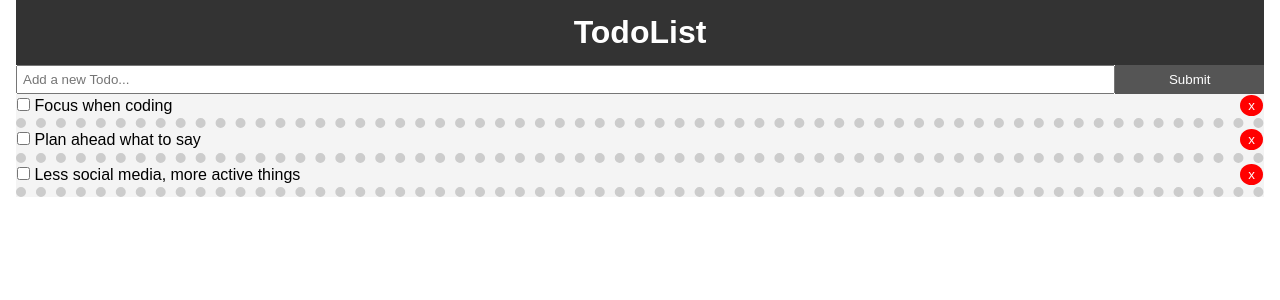
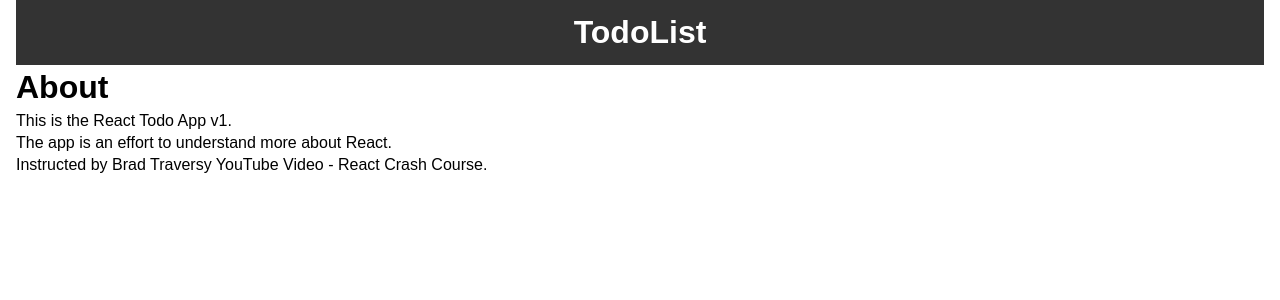
Before and after one commit to CodeLyoko2610/reactTodoApp-01, a React (Create React App) app: page /about in a window 1280 px wide. Shown: the top 300 px of the page. Built offline with nearby package versions, Linux system fonts and the light colour scheme.

Commit message:
Add react-router-dom to manage routes | Add About page.

```diff
--- a/package.json
+++ b/package.json
@@ -8,6 +8,7 @@
     "@testing-library/user-event": "^7.2.1",
     "react": "^16.12.0",
     "react-dom": "^16.12.0",
+    "react-router-dom": "^5.1.2",
     "react-scripts": "3.3.0",
     "uuid": "^3.4.0"
   },
--- a/src/App.js
+++ b/src/App.js
@@ -1,8 +1,10 @@
 import React from 'react';
 import './App.css';
 import uuid from 'uuid';
+import { BrowserRouter as Router, Route } from 'react-router-dom';
 
 //import components
+import About from './components/pages/About';
 import Todos from './components/Todos';
 import Header from './components/layouts/Header';
 import AddTodo from './components/AddTodo';
@@ -64,18 +66,31 @@ class App extends React.Component {
     //console.log(this.state.todos); //Output information from the state
 
     return (
+      <Router>
         <div className='App'>
           <div className='container'>
             <Header />
+
+            <Route
+              exact
+              path='/'
+              render={props => (
+                <React.Fragment>
                   <AddTodo addTodo={this.addTodo} />
                   <Todos
                     todos={this.state.todos}
                     markComplete={this.markComplete}
                     delTodo={this.delTodo}
                   />{' '}
+                </React.Fragment>
+              )}
+            />
+
+            <Route path='/about' component={About} />
             {/* Take information from state to component as a prop */}
           </div>
         </div>
+      </Router>
     );
   }
 }
--- /dev/null
+++ b/src/components/pages/About.js
@@ -0,0 +1,12 @@
+import React from 'react';
+
+export default function About() {
+  return (
+    <React.Fragment>
+      <h1>About</h1>
+      <p>This is the React Todo App v1.</p>
+      <p>The app is an effort to understand more about React.</p>
+      <p>Instructed by Brad Traversy YouTube Video - React Crash Course.</p>
+    </React.Fragment>
+  );
+}
```
Also changed, not shown: 1 other file (tests, documents, lock files or other folders). Lines whose indentation alone changed are shown as unchanged.
